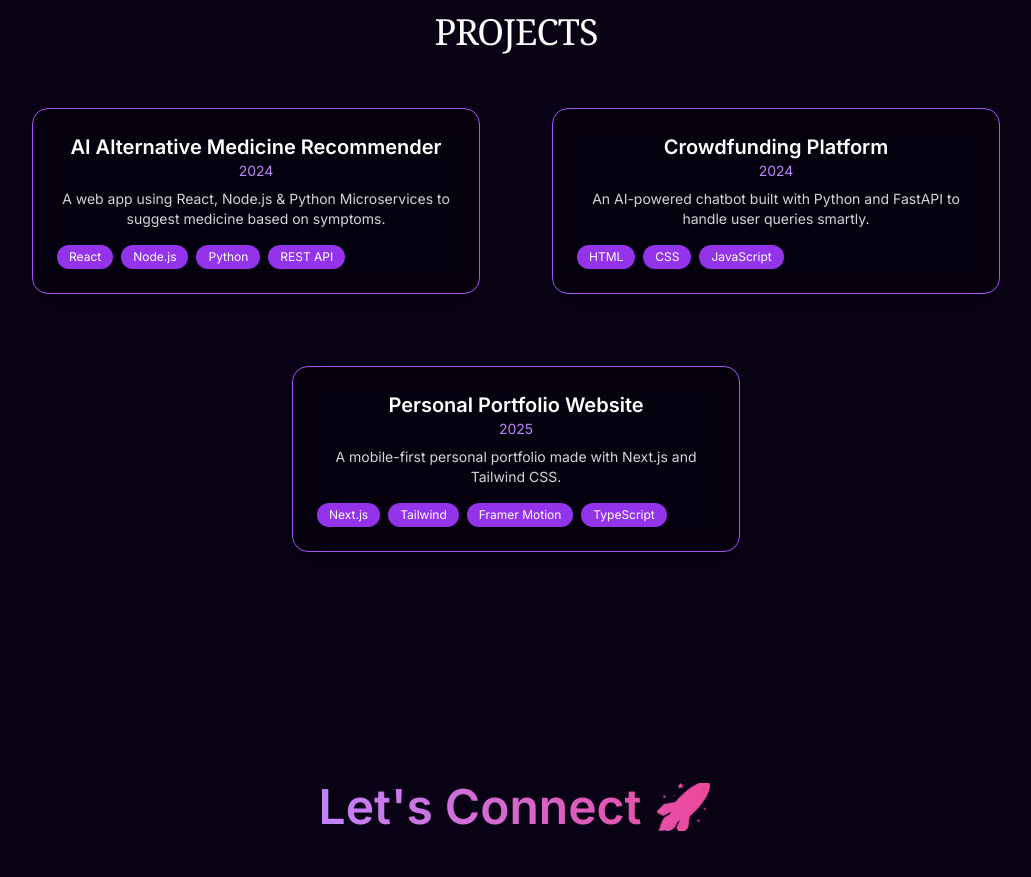
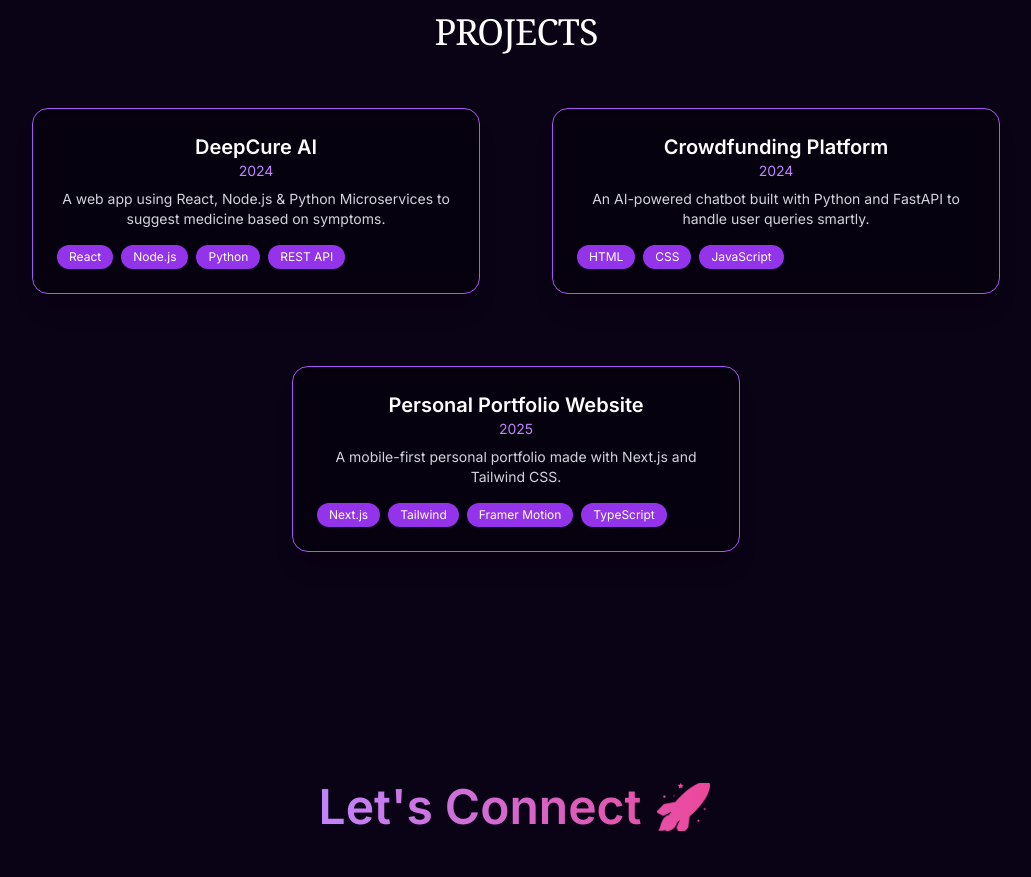
Before and after one commit to Priyanshu-96/Personal-Portfolio, a React (Vite) app in the folder portfolio-vite/: page / in a window 1280 px wide. Shown: the part 1820-2697 px from the top of the page, without its empty margins (124-1155 px from the left). Built offline with nearby package versions, Linux system fonts and the light colour scheme.

Commit message:
Changed Projects names and descriptions

```diff
--- a/portfolio-vite/src/components/Project.tsx
+++ b/portfolio-vite/src/components/Project.tsx
@@ -3,7 +3,7 @@ import ScrollFadeIn from "./ScrollFadeIn";
 
 const projects = [
   {
-    title: "AI Alternative Medicine Recommender",
+    title: "DeepCure AI",
     year: "2024",
     description:
       "A web app using React, Node.js & Python Microservices to suggest medicine based on symptoms.",
```
